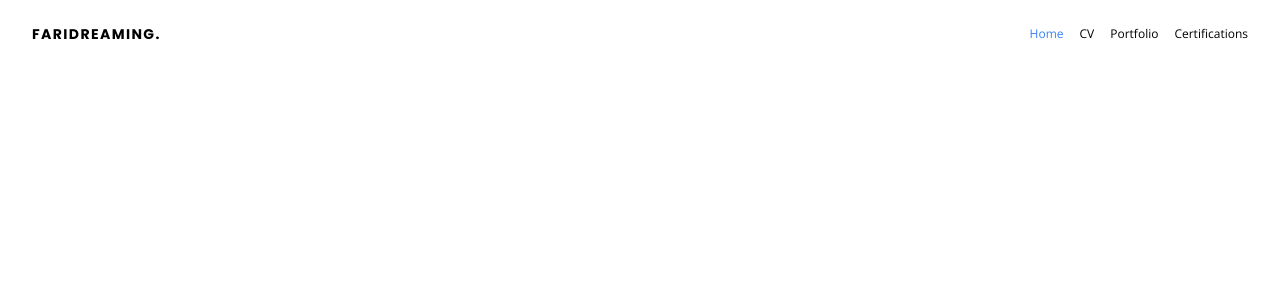
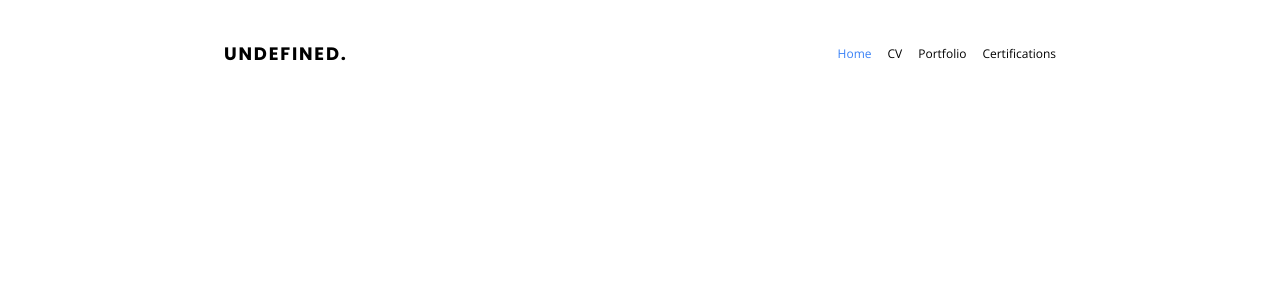
Before and after one commit to faridreaming/portfolio-react-js, a React (Vite) app: page / in a window 1280 px wide. Shown: the top 300 px of the page. Built offline with nearby package versions, Linux system fonts and the light colour scheme.

Commit message:
fix: fix the navbar

```diff
--- a/src/components/Header.jsx
+++ b/src/components/Header.jsx
@@ -1,38 +1,27 @@
-const Header = () => {
+const Header = ({ brandName }) => {
   const currentUrl = window.location.href.split("/").pop();
 
   return (
-    <header className="container mx-auto bg-white px-8 py-6 flex flex-col gap-4 sm:flex-row sm:justify-between">
-      <a
-        href="./"
-        className="font-poppins font-bold uppercase text-sm tracking-widest text-black"
-      >
-        faridreaming.
+    <header className="container max-w-4xl mx-auto bg-white px-8 py-10 flex flex-col gap-4 sm:flex-row sm:justify-between">
+      <a href="./" className="font-poppins font-bold uppercase text-lg tracking-widest text-black">
+        {`${brandName}.`}
       </a>
       <nav>
         <ul className="flex text-xs justify-between items-center h-full gap-4 whitespace-nowrap">
           <li>
-            <a
-              href="./"
-              className={currentUrl === "" ? "text-blue-500" : undefined}
-            >
+            <a href="./" className={`hover:text-blue-500 ${currentUrl === "" ? "text-blue-500" : undefined}`}>
               Home
             </a>
           </li>
           <li>
-            <a
-              href="./cv"
-              className={currentUrl === "cv" ? "text-blue-500" : undefined}
-            >
+            <a href="./cv" className={`hover:text-blue-500 ${currentUrl === "cv" ? "text-blue-500" : undefined}`}>
               CV
             </a>
           </li>
           <li>
             <a
               href="./portfolio"
-              className={
-                currentUrl === "portfolio" ? "text-blue-500" : undefined
-              }
+              className={`hover:text-blue-500 ${currentUrl === "portfolio" ? "text-blue-500" : undefined}`}
             >
               Portfolio
             </a>
@@ -40,9 +29,7 @@ const Header = () => {
           <li>
             <a
               href="./certifications"
-              className={
-                currentUrl === "certifications" ? "text-blue-500" : undefined
-              }
+              className={`hover:text-blue-500 ${currentUrl === "certifications" ? "text-blue-500" : undefined}`}
             >
               Certifications
             </a>
```
